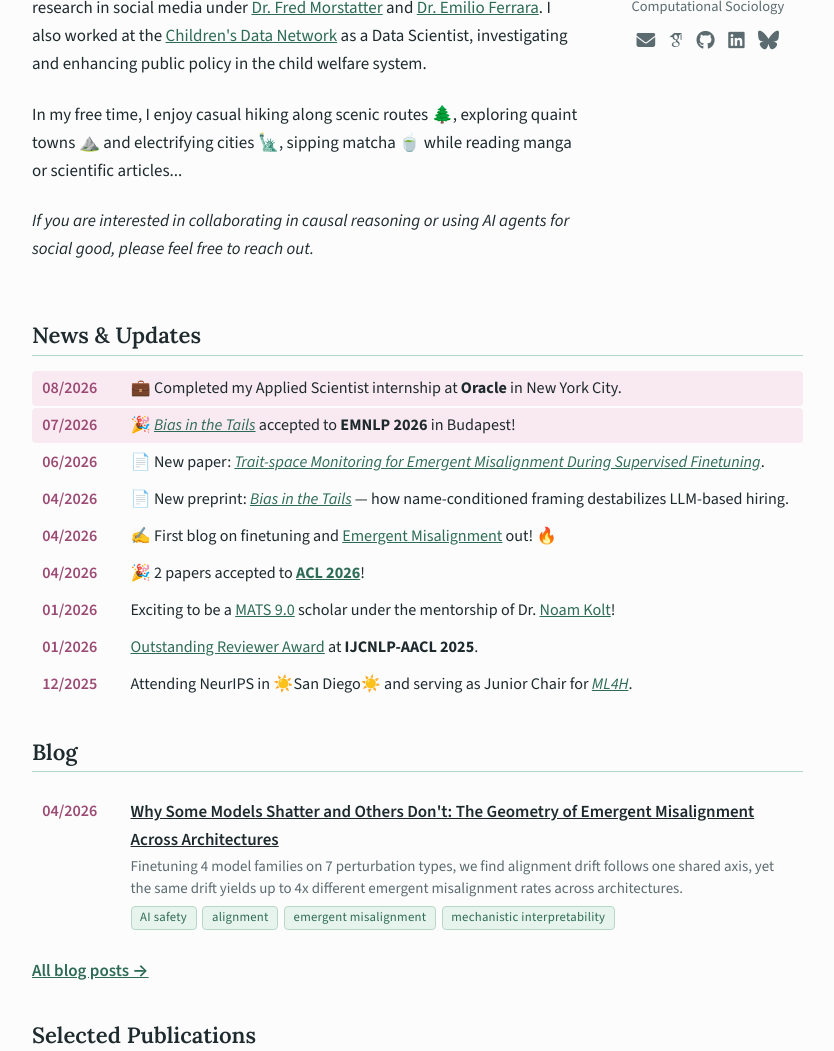
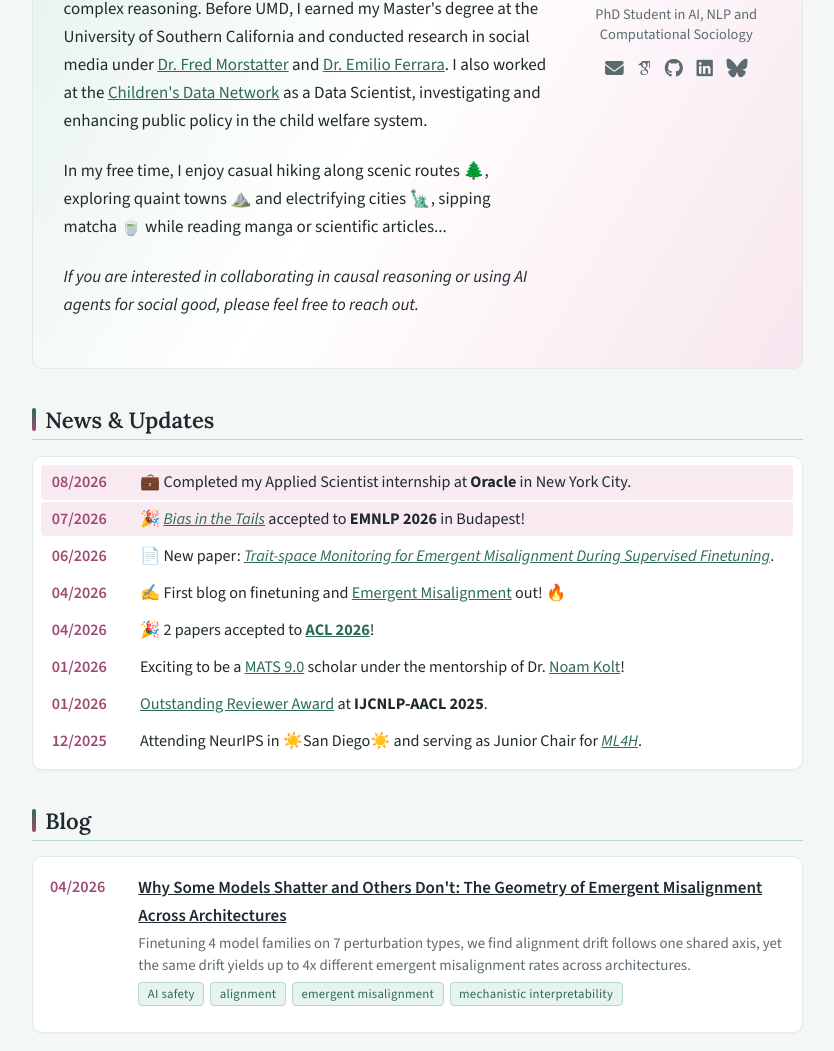
Before and after one commit to hnghiem-nlp/hnghiem-nlp.github.io, a Jekyll site: the page built from _pages/about.md, in a window 1280 px wide and 1400 px high, cut to the strip 349-1400 px from the top of the window. Shown: the whole strip, without its empty margins (249-1083 px from the left). Built offline with Jekyll 4.4.1, drawn with Linux system fonts in a browser that asks for light colours; some web fonts are replaced; a script that is not in the unit is left out.

Commit message:
Remove redundant preprint news item; add soft color to layout
- Drop 04/2026 Bias in the Tails preprint item (superseded by acceptance)
- Tint page background mint-gray and place news, blog and publication
  lists on white panels
- Add emerald-to-rose gradient hero panel behind the intro and a thin
  brand stripe atop the masthead
- Mark section headings with a small gradient bar; stop archive item
  titles from inheriting section heading styles

Co-Authored-By: Claude Opus 5 (1M context) <noreply@anthropic.com>

```diff
--- a/_includes/head/custom.html
+++ b/_includes/head/custom.html
@@ -4,7 +4,7 @@
 <link rel="preconnect" href="https://fonts.googleapis.com">
 <link rel="preconnect" href="https://fonts.gstatic.com" crossorigin>
 <link href="https://fonts.googleapis.com/css2?family=Lora:wght@500;600;700&family=Source+Sans+3:ital,wght@0,400;0,500;0,600;0,700;1,400&display=swap" rel="stylesheet">
-<link rel="stylesheet" href="{{ '/assets/css/custom.css' | relative_url }}?v=5">
+<link rel="stylesheet" href="{{ '/assets/css/custom.css' | relative_url }}?v=6">
 
 
 <!-- Support for Academicons -->
@@ -17,6 +17,6 @@
 <link rel="icon" type="image/png" href="{{ base_path }}/images/favicon-192x192.png" sizes="192x192"/>
 <link rel="manifest" href="{{ base_path }}/images/manifest.json"/>
 <link rel="icon" href="/images/favicon.ico"/>
-<meta name="theme-color" content="#fbfcfb"/>
+<meta name="theme-color" content="#f3f7f5"/>
 
 <!-- end custom head snippets -->
--- a/_pages/about.md
+++ b/_pages/about.md
@@ -43,10 +43,6 @@ redirect_from:
   </li>
   <li>
     <span class="news-date">04/2026</span>
-    <span class="news-text">📄 New preprint: <a href="https://arxiv.org/abs/2604.19984"><em>Bias in the Tails</em></a> — how name-conditioned framing destabilizes LLM-based hiring.</span>
-  </li>
-  <li>
-    <span class="news-date">04/2026</span>
     <span class="news-text">✍️ First blog on finetuning and <a href="/posts/2026/04/geometry-emergent-misalignment/">Emergent Misalignment</a> out! 🔥</span>
   </li>
   <li>
--- a/assets/css/custom.css
+++ b/assets/css/custom.css
@@ -18,11 +18,14 @@
     --accent-mid: #e9c3d6;      /* mauve pink */
     --accent-pastel: #f9eaf1;   /* blush */
 
-    --bg: #fbfcfb;
+    --bg: #f3f7f5;              /* soft mint-gray page */
+    --surface: #ffffff;         /* panels sit on the page like paper */
+    --hero-gradient: linear-gradient(120deg, #e3f1ea 0%, #ffffff 48%, #f8e6ef 100%);
+    --brand-stripe: linear-gradient(90deg, #2e6b57 0%, #7fb59c 50%, #c8829f 100%);
 
     /* Map onto the AcademicPages theme variables */
     --global-bg-color: var(--bg);
-    --global-footer-bg-color: #f1f5f3;
+    --global-footer-bg-color: #e6efeb;
     --global-border-color: var(--rule);
     --global-text-color: var(--ink);
     --global-text-color-light: var(--muted);
@@ -47,11 +50,14 @@ html[data-theme="dark"] {
     --accent-mid: #6e3d56;
     --accent-pastel: #2c1f26;
 
-    --bg: #141c1a;
+    --bg: #121917;
+    --surface: #19221f;
+    --hero-gradient: linear-gradient(120deg, #1b2c26 0%, #19221f 50%, #2a1e25 100%);
+    --brand-stripe: linear-gradient(90deg, #8fd1b5 0%, #5f9c86 50%, #d08aab 100%);
 
     --global-base-color: var(--bg);
     --global-bg-color: var(--bg);
-    --global-footer-bg-color: #111816;
+    --global-footer-bg-color: #0f1513;
     --global-border-color: var(--rule);
     --global-dark-border-color: var(--rule);
     --global-text-color: var(--ink);
@@ -119,7 +125,7 @@ a:hover {
 }
 
 .page__content h2,
-.archive h2 {
+.archive h2:not(.archive__item-title) {
     font-size: 1.3rem;
     margin-top: 2.2rem;
     margin-bottom: 0.9rem;
@@ -127,9 +133,31 @@ a:hover {
     border-bottom: 1px solid var(--primary-mid);
 }
 
+.page__content h2::before,
+.archive h2:not(.archive__item-title)::before {
+    content: "";
+    display: inline-block;
+    width: 4px;
+    height: 1.05em;
+    margin-right: 0.55rem;
+    vertical-align: -0.15em;
+    border-radius: 2px;
+    background: linear-gradient(180deg, var(--primary) 0%, var(--accent) 100%);
+}
+
 /* ===== Masthead ===== */
 .masthead {
     background: var(--bg);
+}
+
+.masthead::before {
+    content: "";
+    position: absolute;
+    top: 0;
+    left: 0;
+    width: 100%;
+    height: 3px;
+    background: var(--brand-stripe);
 }
 
 .masthead__inner-wrap {
@@ -160,6 +188,10 @@ a:hover {
     flex-direction: row-reverse;
     gap: 2rem;
     margin-bottom: 1rem;
+    padding: 1.6rem 1.8rem;
+    background: var(--hero-gradient);
+    border: 1px solid var(--rule);
+    border-radius: 10px;
 }
 
 .about-photo {
@@ -173,7 +205,8 @@ a:hover {
     height: 170px;
     border-radius: 50%;
     object-fit: cover;
-    border: 3px solid var(--primary-pastel);
+    border: 4px solid var(--surface);
+    box-shadow: 0 0 0 1px var(--primary-mid);
 }
 
 .about-bio {
@@ -217,12 +250,26 @@ a:hover {
     .about-photo {
         width: 100%;
     }
+
+    .about-header {
+        padding: 1.2rem;
+    }
+}
+
+/* ===== Section panels ===== */
+.news-compact,
+.post-list,
+.pub-list {
+    background: var(--surface);
+    border: 1px solid var(--rule);
+    border-radius: 10px;
+    box-shadow: 0 1px 2px rgba(31, 42, 46, 0.04);
 }
 
 /* ===== News ===== */
 .news-compact {
     list-style: none;
-    padding-left: 0;
+    padding: 0.5rem;
     margin: 0;
 }
 
@@ -281,6 +328,7 @@ a:hover {
     display: flex;
     flex-direction: column;
     margin: 0.5rem 0 1rem;
+    padding: 0.4rem;
 }
 
 .pub {
@@ -401,7 +449,7 @@ a:hover {
 /* ===== Blog list ===== */
 .post-list {
     list-style: none;
-    padding-left: 0;
+    padding: 0.4rem;
     margin: 0.5rem 0 1rem;
 }
 
```
